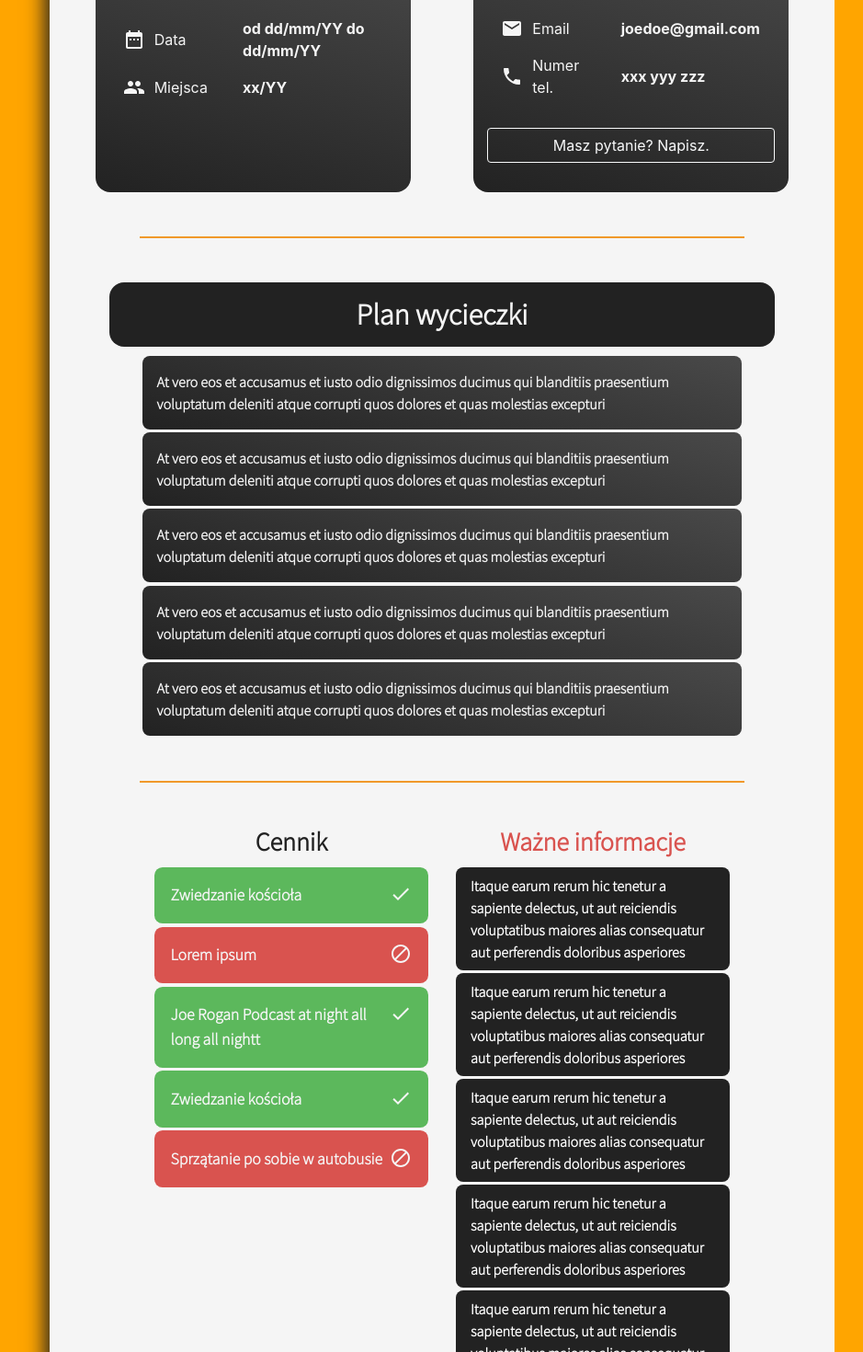
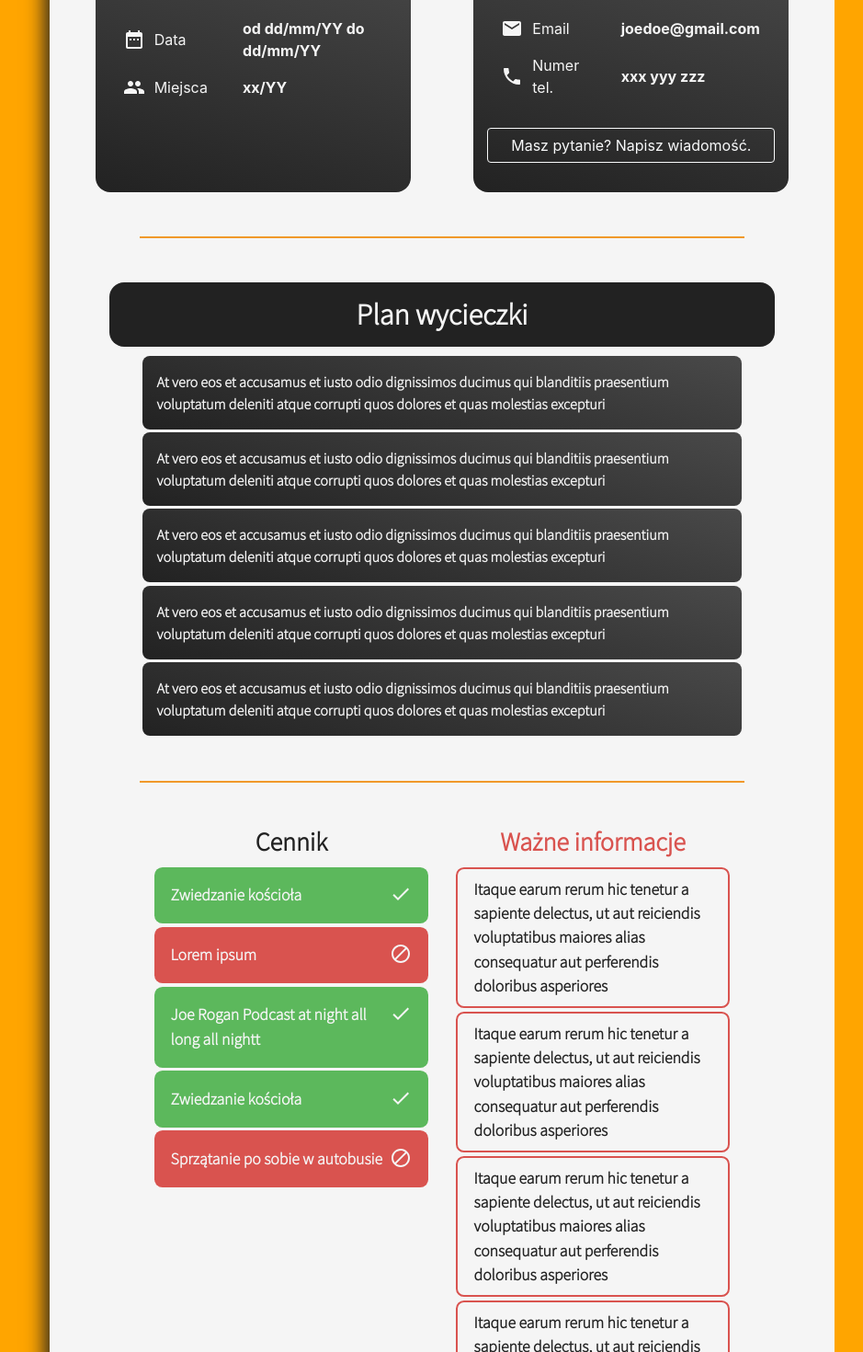
Before and after one commit to navuyi/Praca-Inzynierska-2022, a React (Create React App) app: page /tours/tour in a window 1280 px wide. Shown: the part 1000-2470 px from the top of the page at 92% size, without its empty margins (159-1098 px from the left). Built offline with nearby package versions, Linux system fonts and the light colour scheme.

Commit message:
color change

```diff
--- a/src/components/Tours/TourImportantInfo.js
+++ b/src/components/Tours/TourImportantInfo.js
@@ -11,11 +11,12 @@ function TourImportantInfo(){
         color: "#d9534f"
     }
     const style = {
-        backgroundColor: "#222222",
+        border: "2px solid #d9534f",
         borderRadius: "0.5em",
-        color: "white",
+        color: "#222222",
         fontFamily: "Source Sans Pro, sans-serif",
         fontWeight: "bold",
+        fontSize: "1.1rem",
         padding: "0.5em 1em",
         margin: "0.1em 0"
     }
--- a/src/pages/Register.js
+++ b/src/pages/Register.js
@@ -68,7 +68,7 @@ function Register(){
     return(
         <div className="register">
             <NavbarComponent />
-                <Container className={"cont col-xl-4 col-lg-6 d-flex flex-column align-items-center"}>
+                <Container className={"cont col-xl-4 col-lg-6 d-flex flex-column align-items-center"} style={{flexGrow: "1"}}>
                     <Row className={"d-flex justify-content-center"}>
                         <h1>Formularz rejestracyjny</h1>
                     </Row>
--- a/src/pages/tours/TourDetails.js
+++ b/src/pages/tours/TourDetails.js
@@ -83,7 +83,7 @@ function TourDetails(){
                                         text="Numer tel."
                                         value="xxx yyy zzz"
                                     />
-                                    <Button variant={"outline-light w-100 mt-4"}> Masz pytanie? Napisz. </Button>
+                                    <Button variant={"outline-light w-100 mt-4"}> Masz pytanie? Napisz wiadomość. </Button>
                                 </Col>
                             </Row>
                             <Separator />
```
